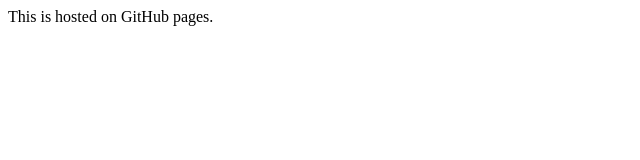
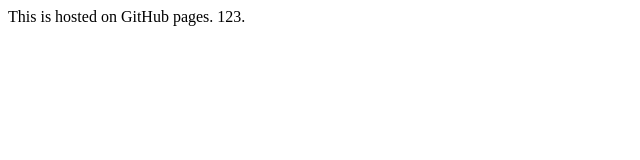
Before and after one commit to jondubois/my-ga, a plain HTML site: page index.html in a window 1280 px wide. Shown: the full height of the page, 0-640 px from the left. Drawn offline with Linux system fonts and the light colour scheme.

Commit message:
Add numbers to index.html

```diff
--- a/index.html
+++ b/index.html
@@ -1,9 +1,9 @@
 <!DOCTYPE html>
 <html>
     <head>
-
     </head>
     <body>
         This is hosted on GitHub pages.
+        123.
     </body>
 </html>
```
